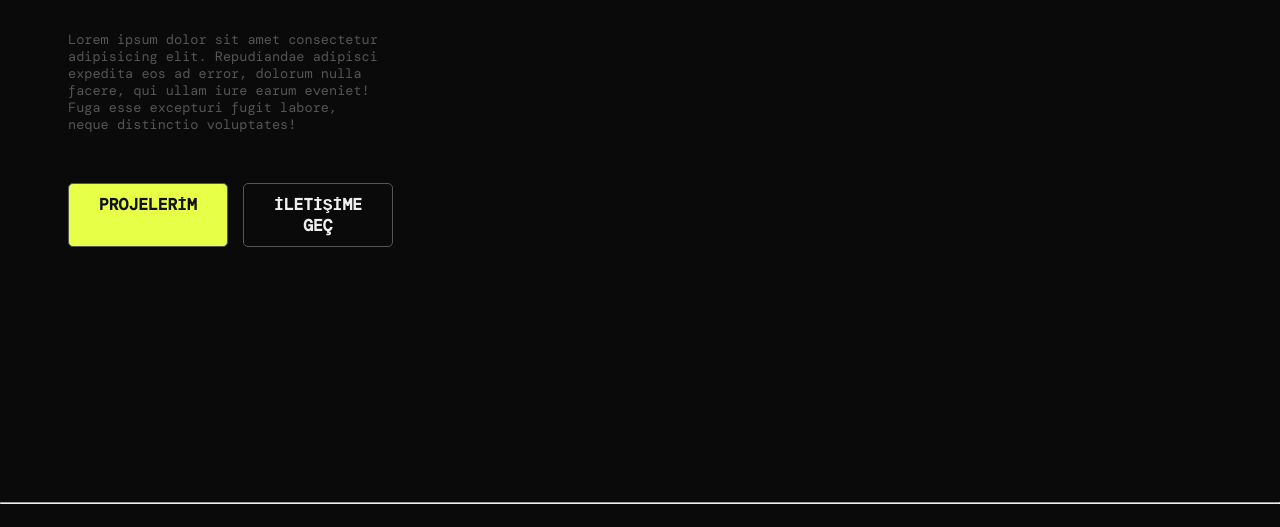
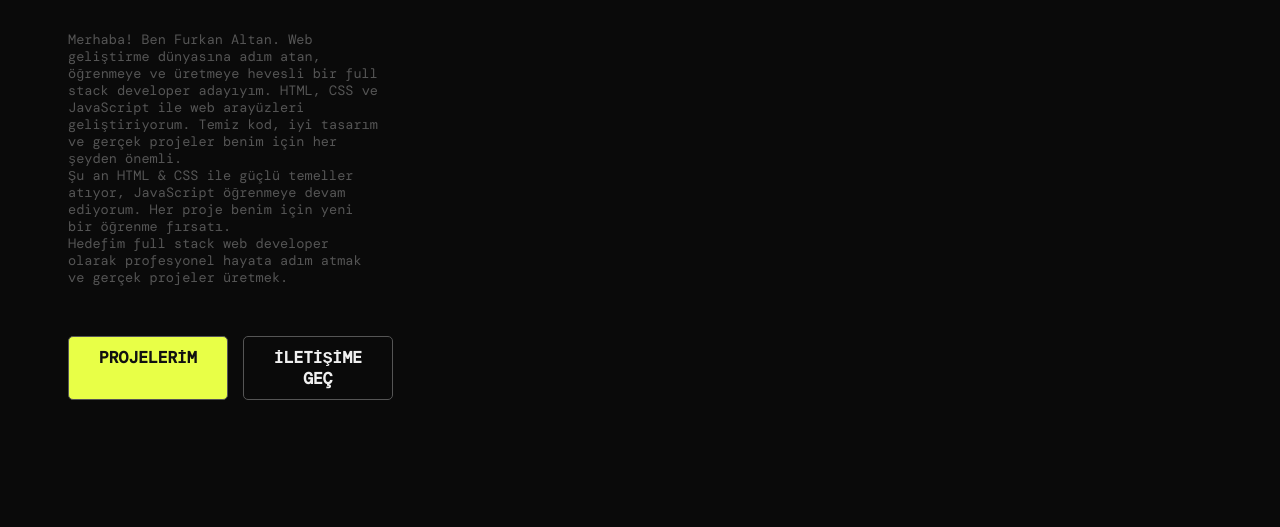
Before and after one commit to furkan4778/furkan4778.github.io, a plain HTML site: page index.html in a window 1280 px wide. Shown: the part 570-1097 px from the top of the page. Drawn offline with nearby package versions, Linux system fonts and the light colour scheme; a web font is replaced by a local one.

Commit message:
Update index.html

```diff
--- a/index.html
+++ b/index.html
@@ -33,10 +33,13 @@
             <span>ALTAN.</span>
           </h1>
           <p class="ortak aciklama">
-            Lorem ipsum dolor sit amet consectetur adipisicing elit. Repudiandae
-            adipisci expedita eos ad error, dolorum nulla facere, qui ullam iure
-            earum eveniet! Fuga esse excepturi fugit labore, neque distinctio
-            voluptates!
+            Merhaba! Ben Furkan Altan. Web geliştirme dünyasına adım atan, öğrenmeye ve üretmeye hevesli bir full stack developer adayıyım. HTML, CSS ve JavaScript ile web arayüzleri geliştiriyorum. Temiz kod, iyi tasarım ve gerçek projeler benim için her şeyden önemli.
+          </p>
+          <p class="ortak aciklama">
+            Şu an HTML & CSS ile güçlü temeller atıyor, JavaScript öğrenmeye devam ediyorum. Her proje benim için yeni bir öğrenme fırsatı.
+          </p>
+          <p class="ortak aciklama">
+Hedefim full stack web developer olarak profesyonel hayata adım atmak ve gerçek projeler üretmek.
           </p>
           <div class="a-menu ortak">
             <a class="proje" href="https://github.com/furkan4778">PROJELERİM</a>
```
